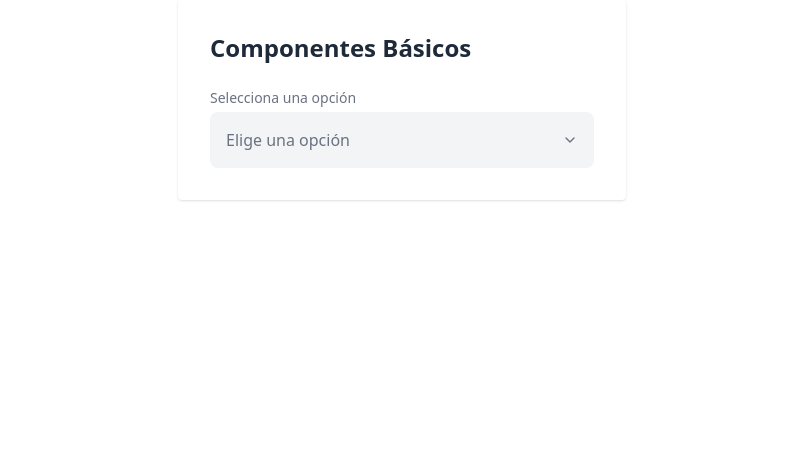
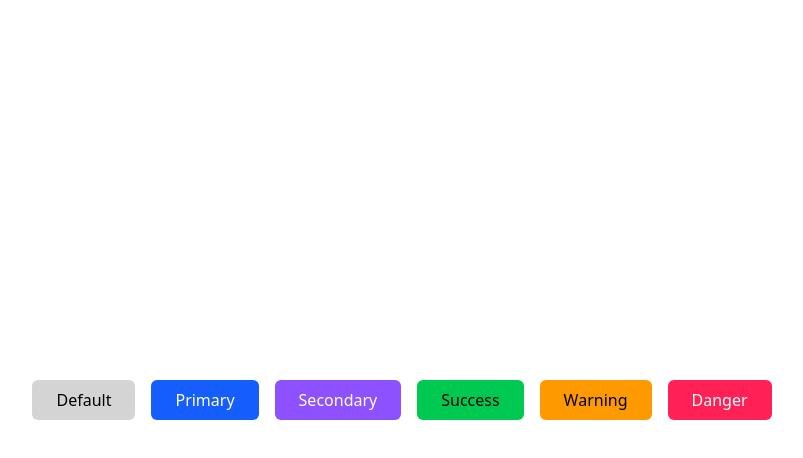
Before and after one commit to daniel-code20/my-library-components, a React (Vite) app: page / in a window 1280 px wide. Shown: the top 458 px of the page, without its empty margins (238-1041 px from the left). Built offline with nearby package versions, Linux system fonts and the light colour scheme.

Commit message:
feat: popover

```diff
--- /dev/null
+++ b/src/components/Popover/Popover.styles.ts
@@ -0,0 +1,14 @@
+export const colorStyles: Record<string, string> = {
+  default: "bg-white text-black border border-gray-100",
+  primary: "bg-blue-500 text-white",
+  secondary: "bg-violet-500 text-white",
+  success: "bg-green-500 text-black",
+  warning: "bg-yellow-500 text-black",
+  danger: "bg-red-500 text-white",
+};
+
+export const backdropStyles: Record<string, string> = {
+  transparent: "",
+  dark: "bg-black/40",
+  blur: "backdrop-blur-sm bg-black/20",
+};
--- /dev/null
+++ b/src/components/Popover/Popover.tsx
@@ -0,0 +1,45 @@
+import React, { createContext, useRef, useState } from "react";
+import { PopoverProps, PopoverContextType } from "./Popover.types";
+
+export const PopoverContext = createContext<PopoverContextType | null>(null);
+
+export const Popover: React.FC<PopoverProps> = ({
+  children,
+  placement = "bottom",
+  color = "default",
+  backdrop = "transparent",
+  isOpen,
+  onClose,
+  disableBackdropClick = false,
+}) => {
+  const [openState, setOpenState] = useState(false);
+  const triggerRef = useRef<HTMLDivElement>(null);
+  const contentRef = useRef<HTMLDivElement>(null);
+
+  const open = isOpen ?? openState;
+
+  const setOpen = (value: boolean) => {
+    if (isOpen === undefined) {
+      setOpenState(value);
+    }
+    if (!value) onClose?.();
+  };
+
+  return (
+    <PopoverContext.Provider
+      value={{
+        open,
+        setOpen,
+        triggerRef,
+        contentRef,
+        placement,
+        color,
+        backdrop,
+        onClose,
+        disableBackdropClick,
+      }}
+    >
+      <div className="relative inline-block">{children}</div>
+    </PopoverContext.Provider>
+  );
+};
--- /dev/null
+++ b/src/components/Popover/Popover.types.ts
@@ -0,0 +1,47 @@
+import React from "react";
+
+export type PopoverPlacement =
+  | "top-start"
+  | "top"
+  | "top-end"
+  | "bottom-start"
+  | "bottom"
+  | "bottom-end"
+  | "right-start"
+  | "right"
+  | "right-end"
+  | "left-start"
+  | "left"
+  | "left-end";
+
+export type PopoverColor =
+  | "default"
+  | "primary"
+  | "secondary"
+  | "success"
+  | "warning"
+  | "danger";
+
+export type PopoverBackdrop = "transparent" | "dark" | "blur";
+
+export interface PopoverProps {
+  children: React.ReactNode;
+  placement?: PopoverPlacement;
+  color?: PopoverColor;
+  backdrop?: PopoverBackdrop;
+  isOpen?: boolean;
+  onClose?: () => void;
+  disableBackdropClick?: boolean;
+}
+
+export interface PopoverContextType {
+  triggerRef: React.RefObject<HTMLDivElement | null>;
+  contentRef: React.RefObject<HTMLDivElement | null>;
+  placement: string;
+  color: string;
+  backdrop: string;
+  open: boolean;
+  setOpen: (open: boolean) => void;
+  disableBackdropClick: boolean;
+  onClose?: () => void;
+}
--- /dev/null
+++ b/src/components/Popover/PopoverContent.tsx
@@ -0,0 +1,109 @@
+import React, { useContext, useEffect, useState } from "react";
+import clsx from "clsx";
+import { PopoverContext } from "./Popover";
+import { colorStyles, backdropStyles } from "./Popover.styles";
+
+export const PopoverContent: React.FC<{ children: React.ReactNode }> = ({
+  children,
+}) => {
+  const context = useContext(PopoverContext);
+  if (!context) throw new Error("PopoverContent must be used within a Popover");
+
+  const {
+    open,
+    setOpen,
+    placement,
+    color,
+    backdrop,
+    triggerRef,
+    contentRef,
+    disableBackdropClick,
+  } = context;
+
+  const [visible, setVisible] = useState(open);
+
+  // Sincroniza estado local con el `open` del contexto
+  useEffect(() => {
+    if (open) {
+      setVisible(true);
+    } else {
+      const timeout = setTimeout(() => setVisible(false), 200); // 200ms = duración animación
+      return () => clearTimeout(timeout);
+    }
+  }, [open]);
+
+  // Cierre por click fuera o ESC
+  useEffect(() => {
+    const handleClickOutside = (event: MouseEvent) => {
+      if (
+        !contentRef.current?.contains(event.target as Node) &&
+        !triggerRef.current?.contains(event.target as Node)
+      ) {
+        if (!disableBackdropClick) setOpen(false);
+      }
+    };
+
+    const handleKeyDown = (event: KeyboardEvent) => {
+      if (event.key === "Escape") setOpen(false);
+    };
+
+    document.addEventListener("mousedown", handleClickOutside);
+    document.addEventListener("keydown", handleKeyDown);
+    return () => {
+      document.removeEventListener("mousedown", handleClickOutside);
+      document.removeEventListener("keydown", handleKeyDown);
+    };
+  }, [setOpen, disableBackdropClick]);
+
+  if (!visible) return null;
+
+  const getPlacementClasses = () => {
+    switch (placement) {
+      case "top": return "bottom-full left-1/2 -translate-x-1/2 mb-2";
+      case "top-start": return "bottom-full left-0 mb-2";
+      case "top-end": return "bottom-full right-0 mb-2";
+      case "bottom": return "top-full left-1/2 -translate-x-1/2 mt-2";
+      case "bottom-start": return "top-full left-0 mt-2";
+      case "bottom-end": return "top-full right-0 mt-2";
+      case "right": return "left-full top-1/2 -translate-y-1/2 ml-2";
+      case "right-start": return "left-full top-0 ml-2";
+      case "right-end": return "left-full bottom-0 ml-2";
+      case "left": return "right-full top-1/2 -translate-y-1/2 mr-2";
+      case "left-start": return "right-full top-0 mr-2";
+      case "left-end": return "right-full bottom-0 mr-2";
+      default: return "";
+    }
+  };
+
+  return (
+    <>
+      {backdrop !== "transparent"  && (
+        <div
+          className={clsx(
+            "fixed inset-0 z-40 transition-opacity duration-200",
+            backdropStyles[backdrop],
+            open ? "opacity-100" : "opacity-0"
+          )}
+          onClick={() => !disableBackdropClick && setOpen(false)}
+        />
+      )}
+      <div
+        ref={contentRef}
+        role="dialog"
+        aria-modal="true"
+        tabIndex={-1}
+        className={clsx(
+          "absolute z-50 rounded-xl shadow-lg transition-all duration-200 ease-out",
+          colorStyles[color],
+          getPlacementClasses(),
+          "w-auto min-w-[180px] max-w-[90vw] max-h-[80vh] overflow-auto flex justify-center",
+          open
+            ? "opacity-100 scale-100"
+            : "opacity-0 scale-95 pointer-events-none"
+        )}
+      >
+        <div className="text-left">{children}</div>
+      </div>
+    </>
+  );
+};
--- /dev/null
+++ b/src/components/Popover/PopoverTrigger.tsx
@@ -0,0 +1,21 @@
+import React, { useContext } from "react";
+import { PopoverContext } from "./Popover";
+
+export const PopoverTrigger: React.FC<{ children: React.ReactNode }> = ({
+  children,
+}) => {
+  const context = useContext(PopoverContext);
+  if (!context) throw new Error("PopoverTrigger must be used within a Popover");
+
+  const { open, setOpen, triggerRef } = context;
+
+  return (
+    <div
+      ref={triggerRef}
+      onClick={() => setOpen(!open)}
+      className="cursor-pointer"
+    >
+      {children}
+    </div>
+  );
+};
--- /dev/null
+++ b/src/components/Popover/index.ts
@@ -0,0 +1,3 @@
+export { Popover } from "./Popover";
+export { PopoverTrigger } from "./PopoverTrigger";
+export { PopoverContent } from "./PopoverContent";
--- a/src/components/prueba.tsx
+++ b/src/components/prueba.tsx
@@ -1,30 +1,37 @@
-import { Select } from "./Select";
+import { Popover, PopoverTrigger, PopoverContent } from "@/components/Popover";
+import { Button } from "./Button";
 
 export const Prueba: React.FC = () => {
+  const content = (
+    <PopoverContent>
+      <div className="p-4">
+        <div className="text-sm font-bold">Popover Content</div>
+        <div className="text-xs">This is the popover content</div>
+      </div>
+    </PopoverContent>
+  );
 
-    const items = [
-    { key: "1", label: "Opción 1" },
-    { key: "2", label: "Opción 2" },
-    { key: "3", label: "Opción 3" },
-    { key: "4", label: "Opción 3" },
-    { key: "5", label: "Opción 3" },
-    { key: "6", label: "Opción 3" },
-    { key: "7", label: "Opción 3" },
-    { key: "8", label: "Opción 3" },
-    { key: "9", label: "Opción 3" },
-    { key: "10", label: "Opción 3" },
-    { key: "11", label: "Opción 3" },
-  ];
+  const colors = [
+    "default",
+    "primary",
+    "secondary",
+    "success",
+    "warning",
+    "danger",
+  ] as const;
 
   return (
-    <div className="p-8 space-y-6 max-w-md mx-auto bg-white rounded shadow">
-      <h2 className="text-2xl font-bold text-gray-800">Componentes Básicos</h2>
-       <Select
-        items={items}
-        label="Selecciona una opción"
-        placeholder="Elige una opción"
-
-      />
+        <div className="min-h-screen flex flex-wrap justify-center items-center gap-4">
+      {colors.map((color) => (
+        <Popover key={color} color={color} placement="bottom" backdrop="blur">
+          <PopoverTrigger>
+            <Button className="capitalize" color={color}>
+              {color}
+            </Button>
+          </PopoverTrigger>
+          {content}
+        </Popover>
+      ))}
     </div>
   );
 };
```
